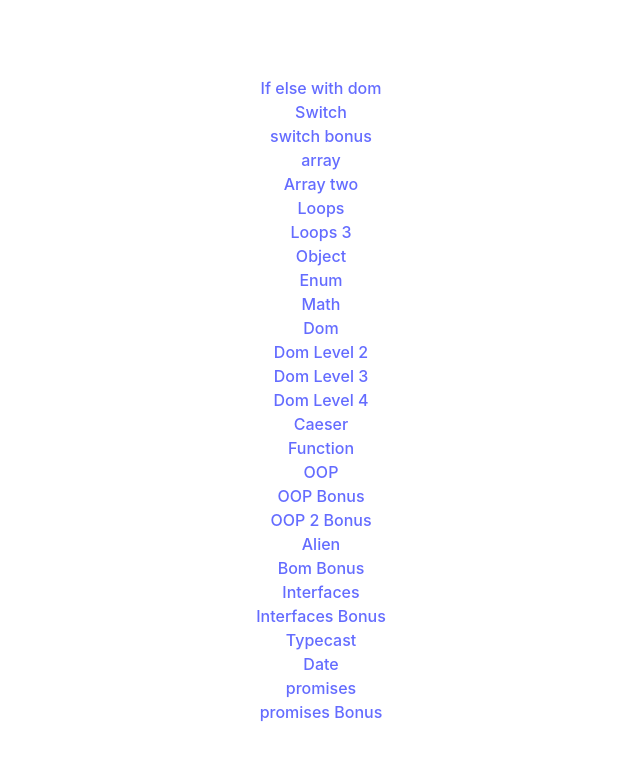
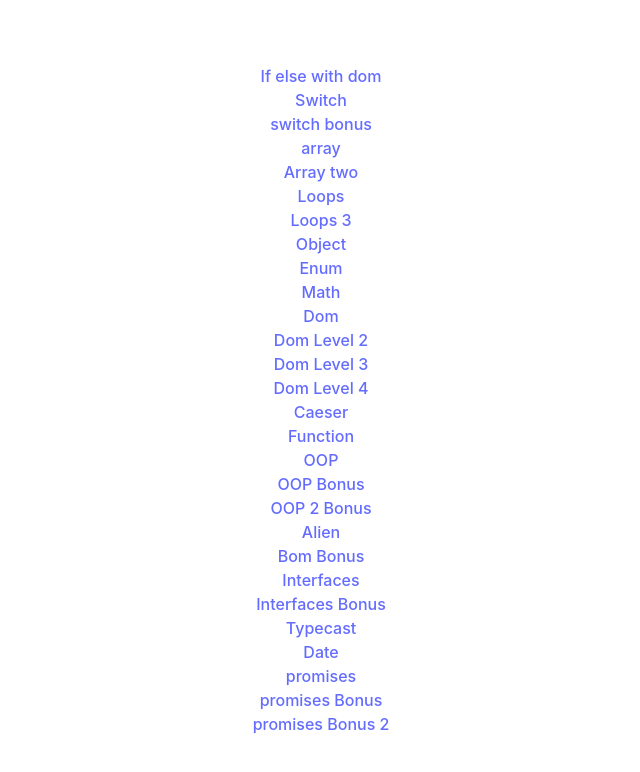
Before and after one commit to FranticMario/typescript-dev, a website built with Vite: page typescript-3-tag/index.html in a window 1280 px wide. Shown: the whole page, without its empty margins (319-959 px from the left). Built offline with nearby package versions, Linux system fonts and the light colour scheme.

Commit message:
feat: add Promise tag 2

```diff
--- a/typescript-3-tag/index.html
+++ b/typescript-3-tag/index.html
@@ -46,6 +46,7 @@
         <a href="./src/date/date.html">Date</a>
         <a href="./src/promises/promises.html">promises</a>
         <a href="./src/promise_bonus/promise.html">promises Bonus</a>
+        <a href="./src/promise_bonus_2/fast-food.html">promises Bonus 2</a>
     </div>
     <script type="module" src="/src/main.ts"></script>
   </body>
```
